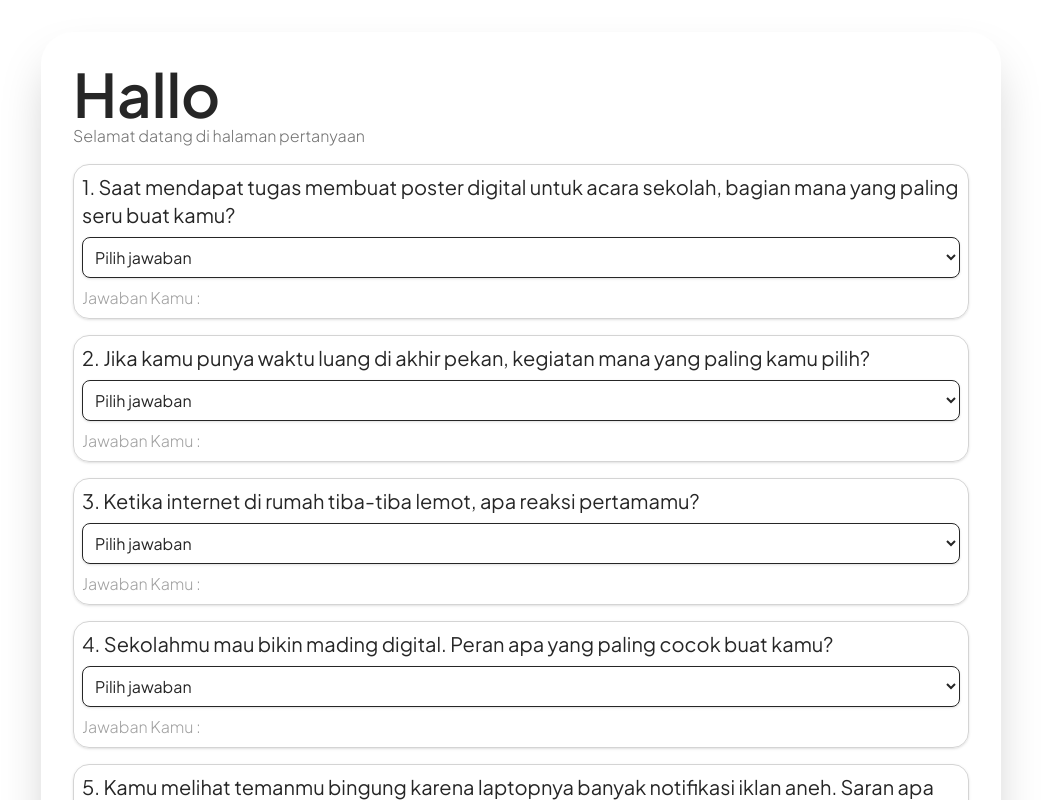
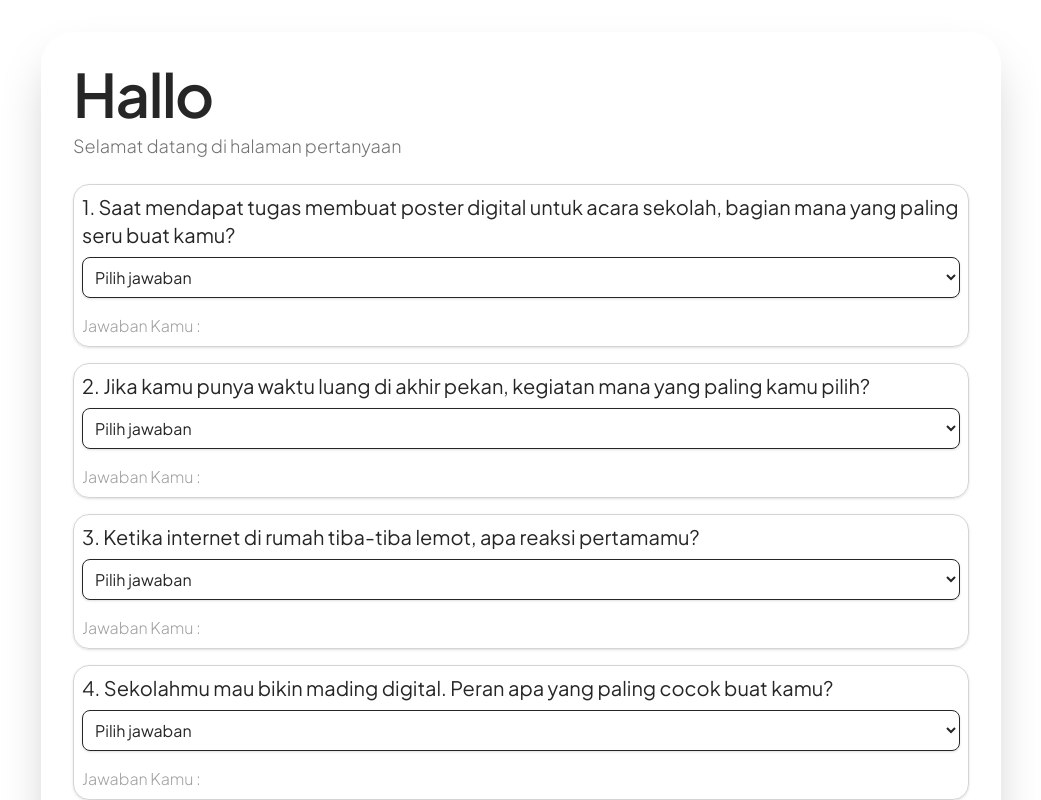
Before and after one commit to PadukaArif/smk-skill-bridge, a Next.js app: page /questions in a window 1280 px wide. Shown: the top 800 px of the page, without its empty margins (119-1160 px from the left). Built offline with nearby package versions, Linux system fonts and the light colour scheme.

Commit message:
feat: add LocalStorage feature for answers on question page

```diff
--- a/app/components/Home.tsx
+++ b/app/components/Home.tsx
@@ -20,12 +20,11 @@ export interface Colors {
     subtle_color: string;
 }
 
-
-
 const HomeElem = () => {
     const [jurusan, setJurusan] = useState<Data[]>([])
     const [pilihan, setPilihan] = useState<Data | null>(null)
     const [select , setSelect] = useState<boolean>(false)
+
     useEffect(() => {
         axios.get<Data[]>('/majors.json')
             .then((hasil) => {
@@ -34,34 +33,53 @@ const HomeElem = () => {
     }, [])
 
     const handlePilihan = (e: React.ChangeEvent<HTMLSelectElement>) => {
-        setPilihan(jurusan[Number(e.target.value) - 1])
-        setSelect(true)
+        const selectedId = Number(e.target.value);
+        const dataTerpilih = jurusan.find(j => j.ID === selectedId);
+
+        if (dataTerpilih) {
+            setPilihan(dataTerpilih);
+            setSelect(true);
+        }
     }
+
     return (
-        <main className=' bg-linear-to-t from-amber-200 to-neutral-50 w-full min-h-[50dvh] flex justify-center items-center font-sans pt-[10dvh]'>
-            <section className=' flex flex-col gap-4 items-center justify-center'>
-                <div className=" p-4 px-8 bg-amber-100 text-amber-600 border border-amber-400 shadow rounded-4xl text-xs font-semibold cursor-pointer">
+        <main className='bg-linear-to-t from-amber-200 to-neutral-50 w-full min-h-[50dvh] flex justify-center items-center font-sans pt-[10dvh]'>
+            <section className='flex flex-col gap-4 items-center justify-center'>
+
+                <div className="p-4 px-8 bg-amber-100 text-amber-600 border border-amber-400 shadow rounded-4xl text-xs font-semibold cursor-pointer">
                     Eksplorasi jurusan
                 </div>
-                <p className=' m-0 text-4xl font-bold'>Temukan Jalur</p>
-                <p className=' m-0 text-6xl font-bold text-amber-500'>Kompetensimu</p>
-                <p className=' text-neutral-800 font-light max-w-[42dvw] p-1'>
+
+                <p className='m-0 text-4xl font-bold'>Temukan Jalur</p>
+                <p className='m-0 text-6xl font-bold text-amber-500'>Kompetensimu</p>
+
+                <p className='text-neutral-800 font-light max-w-[42dvw] p-1 text-center'>
                     Pilih jurusan untuk melihat detail skill, jurusan, projek dan peluang karir masa depan
                 </p>
                 <br />
-                <b></b>
-                <select name="" id="" className=' p-4 rounded-2xl bg-neutral-50 shadow w-[24dvw] outline-0' onChange={(e)=>handlePilihan(e)}>
-                    <option defaultValue={"value"} selected hidden>Pilih Jurusan</option>
-                    {jurusan.map((a)=>{
-                        return(
-                            <option value={a.ID} key={a.ID}>{a.uuid}</option>
+
+                <select
+                    name="pilih-jurusan"
+                    id="pilih-jurusan"
+                    className='p-4 rounded-2xl bg-neutral-50 shadow w-[24dvw] outline-0'
+                    onChange={(e) => handlePilihan(e)}
+                    defaultValue=""
+                >
+                    <option value="" disabled hidden>Pilih Jurusan</option>
+
+                    {jurusan.map((a) => {
+                        return (
+                            <option value={a.ID} key={a.ID}>
+                                {a.uuid}
+                            </option>
                         )
                     })}
                 </select>
+
                 <Vocation isSelect={select} data={pilihan}/>
             </section>
         </main>
     )
 }
 
-export default HomeElem
+export default HomeElem;
--- a/app/components/Questions.tsx
+++ b/app/components/Questions.tsx
@@ -1,42 +1,47 @@
 import React from 'react'
+import { Question } from '../questions/page';
 
 export interface QuestionProps {
-    data: Question
-    func : Function
+    data: Question;
+    func: (e: React.ChangeEvent<HTMLSelectElement>, questionNo: number) => void;
+    selectedAnswer: number | undefined;
 }
 
-export interface Question {
-    no: number;
-    question: string;
-    options: Option[];
-}
+const Questions = ({ data, func, selectedAnswer }: QuestionProps) => {
 
-export interface Option {
-    id_jurusan: number;
-    text: string;
-}
+    const selectedText = selectedAnswer
+        ? data.options[selectedAnswer - 1]?.text
+        : "";
 
-const Questions = ({ data , func }: QuestionProps) => {
-    const currSelect = document.getElementById(`pertanyaan${data.no}`) as HTMLSelectElement
     return (
-        <div className=" flex gap-2 flex-col p-2 shadow rounded-2xl border border-neutral-300" key={data.no}>
-            <label htmlFor="" className=' text-xl'>{data.no}. {data.question}</label>
-            <select name="" id={`pertanyaan${data.no}`} className=' border p-2 rounded-lg shadow' onChange={()=>func}>
-                <option defaultValue="default" hidden>Pilih jawaban</option>
-                {data.options.map(o => {
+        <div className="flex gap-2 flex-col p-2 shadow rounded-2xl border border-neutral-300" key={data.no}>
+            <label htmlFor={`pertanyaan${data.no}`} className='text-xl'>
+                {data.no}. {data.question}
+            </label>
+
+            <select
+                name=""
+                id={`pertanyaan${data.no}`}
+                className='border p-2 rounded-lg shadow'
+                onChange={(e) => func(e, data.no)}
+                value={selectedAnswer !== undefined ? selectedAnswer : "0"}
+            >
+                <option value="0" hidden>Pilih jawaban</option>
+                {data.options.map((o, index) => {
                     return (
-                        <option value={o.id_jurusan} key={o.id_jurusan}>{o.text}</option>
+                        <option value={index + 1} key={o.id_jurusan}>{o.text}</option>
                     )
                 })}
             </select>
-            <p className=' font-light text-neutral-400'>
+
+            <p className='font-light text-neutral-400 mt-2'>
                 Jawaban Kamu :
-                <span className=' font-semibold text-black mx-2'>
-                    {currSelect?.selectedIndex > 0 ? currSelect.selectedOptions[0].text : ""}
+                <span className='font-semibold text-black mx-2'>
+                    {selectedText}
                 </span>
             </p>
         </div>
     )
 }
 
-export default Questions
+export default Questions;
--- a/app/questions/page.tsx
+++ b/app/questions/page.tsx
@@ -1,7 +1,7 @@
 'use client'
 
 import axios from 'axios';
-import React, { useEffect, useReducer, useState } from 'react'
+import React, { useEffect, useState } from 'react'
 import Questions from '../components/Questions';
 
 export interface Data {
@@ -21,74 +21,116 @@ export interface Option {
     text: string;
 }
 
-export interface Answer {
-    jumlahPilihan1: number
-    jumlahPilihan2: number
-    jumlahPilihan3: number
-    jumlahPilihan4: number
-    jumlahPilihan5: number
-}
+const Page = () => {
+    const [dataQuestion, setData] = useState<Data>();
+    const [username, setUsername] = useState<string>("");
+    const [isLoaded, setIsLoaded] = useState<boolean>(false);
 
-const page = () => {
-    const [dataQuestion, setData] = useState<Data>()
-    const [numAnswer1, setAnswer1] = useState<number>(0)
-    const [numAnswer2, setAnswer2] = useState<number>(0)
-    const [numAnswer3, setAnswer3] = useState<number>(0)
-    const [numAnswer4, setAnswer4] = useState<number>(0)
-    const [numAnswer5, setAnswer5] = useState<number>(0)
+    const [answersDict, setAnswersDict] = useState<{ [key: number]: number }>({});
 
-    const username = localStorage.getItem("username") ? localStorage.getItem("username") : ""
+    const [numAnswer1, setAnswer1] = useState<number>(0);
+    const [numAnswer2, setAnswer2] = useState<number>(0);
+    const [numAnswer3, setAnswer3] = useState<number>(0);
+    const [numAnswer4, setAnswer4] = useState<number>(0);
+    const [numAnswer5, setAnswer5] = useState<number>(0);
+
+    useEffect(() => {
+        const savedName = localStorage.getItem("username");
+        if (savedName) setUsername(savedName);
+
+        const savedAns = localStorage.getItem('jawaban_kuis_lengkap');
+        if (savedAns) {
+            setAnswersDict(JSON.parse(savedAns));
+        }
+
+        setIsLoaded(true);
+    }, []);
+
+    useEffect(() => {
+        if (!isLoaded) return;
+
+        localStorage.setItem('jawaban_kuis_lengkap', JSON.stringify(answersDict));
+
+        let c1 = 0, c2 = 0, c3 = 0, c4 = 0, c5 = 0;
+
+        Object.values(answersDict).forEach(val => {
+            if (val === 1) c1++;
+            else if (val === 2) c2++;
+            else if (val === 3) c3++;
+            else if (val === 4) c4++;
+            else if (val === 5) c5++;
+        });
+
+        setAnswer1(c1); setAnswer2(c2); setAnswer3(c3); setAnswer4(c4); setAnswer5(c5);
+
+    }, [answersDict, isLoaded]);
 
     useEffect(() => {
         axios.get('/questions.json')
-            .then(data => {
-                const fetched = data.data
-                setData(fetched)
-            })
-    })
-    const setAnswerArray = (e: React.ChangeEvent<HTMLSelectElement>) => {
-        if (numAnswer1>=0 && numAnswer2>=0 && numAnswer3>=0 && numAnswer4>=0 && numAnswer5>=0) {
-            if (e.target.selectedIndex == 1) {
-                setAnswer1(numAnswer1 + 1)
-            } else if (e.target.selectedIndex == 2) {
-                setAnswer2(numAnswer2 + 1)
-            } else if (e.target.selectedIndex == 3) {
-                setAnswer3(numAnswer3 + 1)
-            } else if (e.target.selectedIndex == 4) {
-                setAnswer4(numAnswer4 + 1)
-            } else if (e.target.selectedIndex == 5) {
-                setAnswer5(numAnswer5 + 1)
-            }
-        }
-    }
+            .then(response => setData(response.data))
+            .catch(error => console.error("Gagal memuat soal:", error));
+    }, []);
+
+    const setAnswerArray = (e: React.ChangeEvent<HTMLSelectElement>, questionNo: number) => {
+        const selectedIndex = parseInt(e.target.value);
+
+        setAnswersDict(prev => ({
+            ...prev,
+            [questionNo]: selectedIndex
+        }));
+    };
+
+    const handleReset = () => {
+    setAnswersDict({});
+
+    localStorage.removeItem('jawaban_kuis_lengkap');
+    localStorage.removeItem('question-progress');
+
+    window.location.reload();
+};
+
     return (
-        <main className=' p-8 bg-white text-neutral-800 w-[75dvw] rounded-4xl shadow-2xl m-8 mx-auto font-sans'>
-            <div className=" mb-4">
-                <p className=' m-0 font-semibold text-6xl'>Hallo {username}</p>
-                <p className=' font-light text-neutral-500'>Selamat datang di halaman pertanyaan</p>
+        <main className='p-8 bg-white text-neutral-800 w-[75dvw] rounded-4xl shadow-2xl m-8 mx-auto font-sans'>
+            <div className="mb-6">
+                <p className='mb-2 font-semibold text-6xl tracking-tight'>Hallo {username}</p>
+                <p className='font-light text-neutral-500 text-lg'>Selamat datang di halaman pertanyaan</p>
             </div>
-            <section className=' flex flex-col gap-4 justify-content-center align-items-center'>
-                {!dataQuestion && (
-                    <p>Memuat Pertanyaan...</p>
-                )}
+
+            <section className='flex flex-col gap-4 justify-content-center align-items-center'>
+                {!dataQuestion && <p>Memuat Pertanyaan...</p>}
+
                 {dataQuestion?.questions.map((a) => {
                     return (
-                        <Questions data={a} func={setAnswerArray} key={a.no}/>
+                        <Questions
+                            data={a}
+                            func={setAnswerArray}
+                            selectedAnswer={answersDict[a.no]}
+                            key={a.no}
+                        />
                     )
                 })}
             </section>
-            <section className=' p-4 rounded-xl shadow border mt-4 w-fit'>
-                <p className=' font-semibold'>Preview jawaban</p>
+
+            <section className='p-4 rounded-xl shadow border mt-4 w-fit'>
+                <p className='font-semibold'>Preview jawaban</p>
                 <ul>
-                    <li className=' font-light'>PIlihan Jawaban Jurusan RPL : <span className=' font-semibold'>{numAnswer1}</span></li>
-                    <li className=' font-light'>PIlihan Jawaban Jurusan DKV : <span className=' font-semibold'>{numAnswer2}</span></li>
-                    <li className=' font-light'>PIlihan Jawaban Jurusan MM : <span className=' font-semibold'>{numAnswer3}</span></li>
-                    <li className=' font-light'>PIlihan Jawaban Jurusan TKJ : <span className=' font-semibold'>{numAnswer4}</span></li>
-                    <li className=' font-light'>PIlihan Jawaban Jurusan SIJA : <span className=' font-semibold'>{numAnswer5}</span></li>
+                    <li className='font-light'>Pilihan Jawaban Jurusan RPL : <span className='font-semibold'>{numAnswer1}</span></li>
+                    <li className='font-light'>Pilihan Jawaban Jurusan DKV : <span className='font-semibold'>{numAnswer2}</span></li>
+                    <li className='font-light'>Pilihan Jawaban Jurusan MM : <span className='font-semibold'>{numAnswer3}</span></li>
+                    <li className='font-light'>Pilihan Jawaban Jurusan TKJ : <span className='font-semibold'>{numAnswer4}</span></li>
+                    <li className='font-light'>Pilihan Jawaban Jurusan SIJA : <span className='font-semibold'>{numAnswer5}</span></li>
                 </ul>
+                <button
+                    onClick={handleReset}
+                    className="mt-6 px-6 py-2 bg-red-500 text-white font-bold rounded-xl hover:bg-red-600 active:scale-95 transition-all shadow-lg shadow-red-500/30"
+                >
+                    Reset Semua Jawaban
+                </button>
             </section>
         </main>
+
+
     )
 }
 
-export default page
+export default Page;
```
